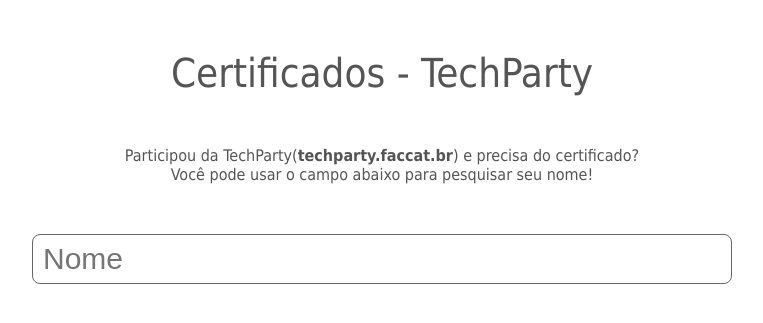
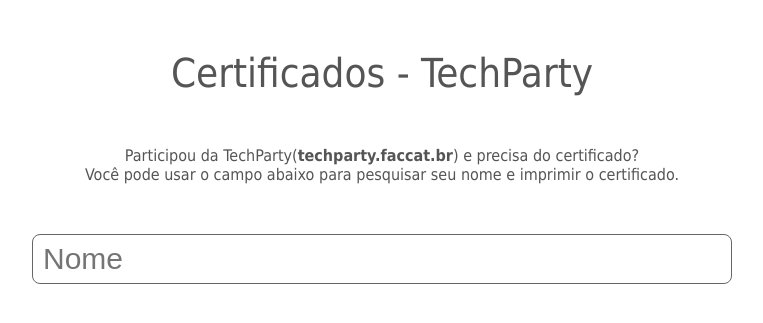
Before and after one commit to techparty/techparty, a CodeIgniter app: page / in a window 1280 px wide. Shown: the top 323 px of the page, without its empty margins (258-1021 px from the left). Run offline with CodeIgniter, Linux system fonts and the light colour scheme.

Commit message:
Update description

```diff
--- a/certificado/application/views/home.php
+++ b/certificado/application/views/home.php
@@ -21,7 +21,7 @@
 
       <p class="text-center section-description">
         Participou da TechParty(<a href="http://techparty.faccat.br">techparty.faccat.br</a>) e precisa do certificado? <br>
-        Você pode usar o campo abaixo para pesquisar seu nome!
+        Você pode usar o campo abaixo para pesquisar seu nome e imprimir o certificado.
       </p>
     </header>
 
```
